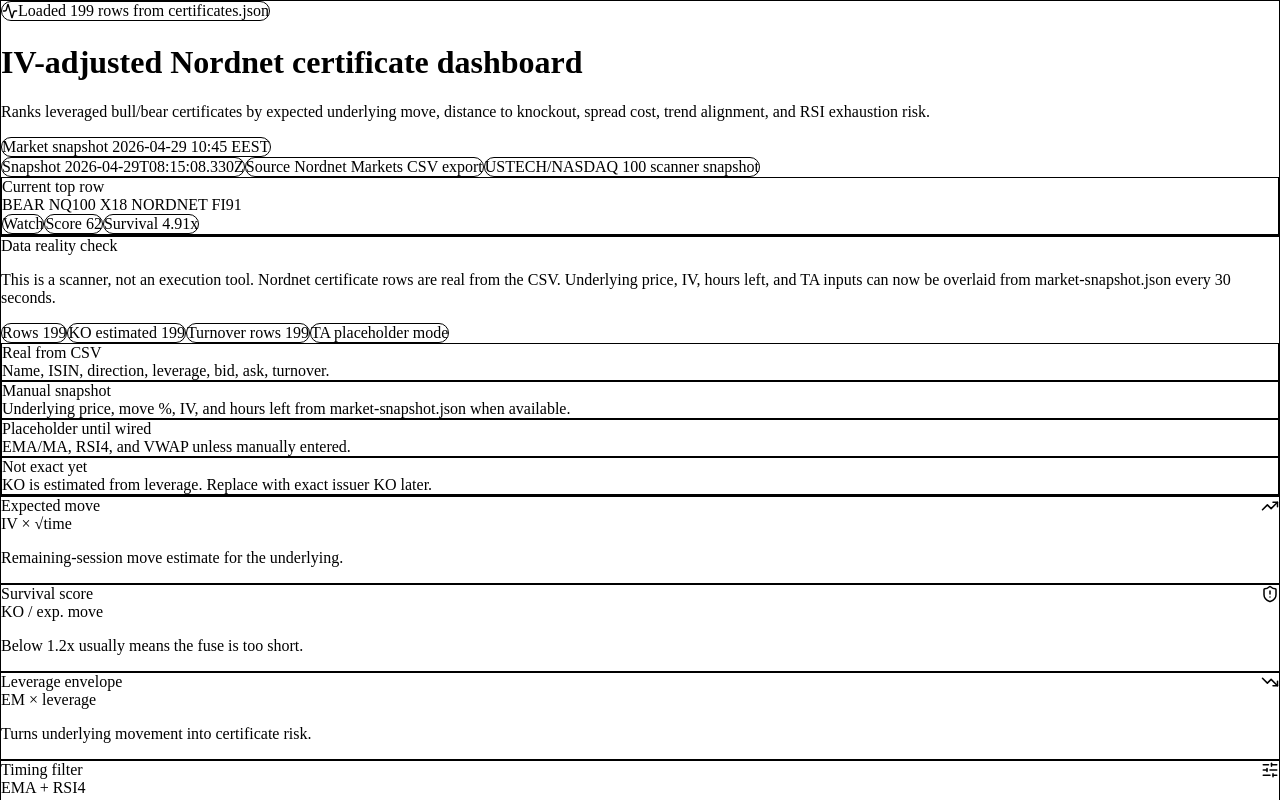
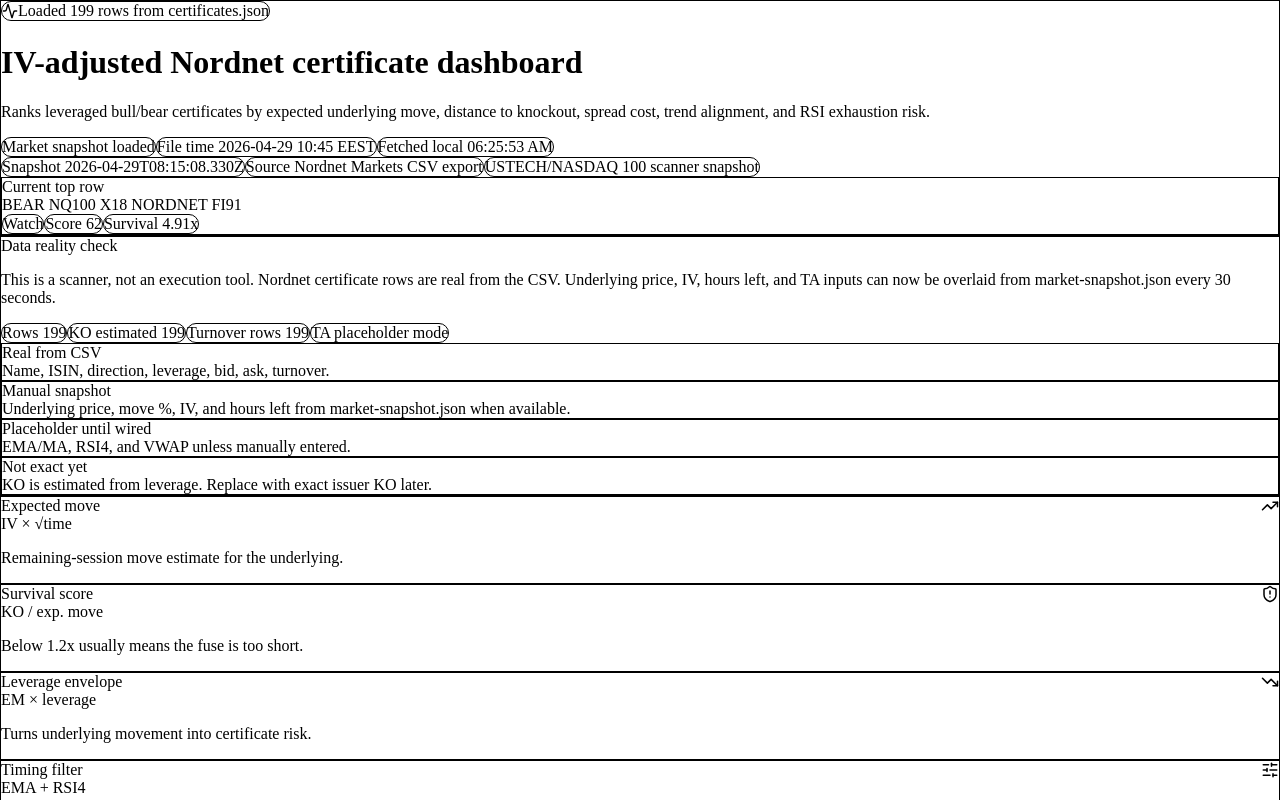
Before and after one commit to J2PIn/certificate-scanner, a React (Vite) app: page / in a window 1280 px wide. Shown: the top 800 px of the page. Built offline with nearby package versions, Linux system fonts and the light colour scheme.

Commit message:
Update App.jsx

```diff
--- a/src/App.jsx
+++ b/src/App.jsx
@@ -321,6 +321,7 @@
   const [dataMeta, setDataMeta] = useState(null);
   const [marketSnapshot, setMarketSnapshot] = useState(null);
   const [marketStatus, setMarketStatus] = useState("Loading /data/market-snapshot.json …");
+  const [marketFetchedAt, setMarketFetchedAt] = useState(null);
   const [query, setQuery] = useState("");
   const [direction, setDirection] = useState("ALL");
   const [minSurvival, setMinSurvival] = useState(0);
@@ -369,11 +370,13 @@
         if (!data || typeof data !== "object") throw new Error("market-snapshot.json must be an object");
         if (alive) {
           setMarketSnapshot(data);
-          setMarketStatus(`Market snapshot ${data.snapshotTime || "loaded"}`);
+          setMarketFetchedAt(new Date());
+          setMarketStatus(`Market snapshot loaded`);
         }
       } catch (err) {
         if (alive) {
           setMarketSnapshot(null);
+          setMarketFetchedAt(null);
           setMarketStatus("No live snapshot — using certificate JSON assumptions");
         }
       }
@@ -449,6 +452,8 @@
               </p>
               <div className="mt-3 flex flex-wrap gap-2 text-xs text-zinc-400">
                 <Pill tone={marketSnapshot ? "good" : "warn"}>{marketStatus}</Pill>
+                {marketSnapshot?.snapshotTime && <Pill>File time {marketSnapshot.snapshotTime}</Pill>}
+                {marketFetchedAt && <Pill>Fetched local {marketFetchedAt.toLocaleTimeString([], { hour: "2-digit", minute: "2-digit", second: "2-digit" })}</Pill>}
               </div>
               {dataMeta && (
                 <div className="mt-4 flex flex-wrap gap-2 text-xs text-zinc-400">
```
